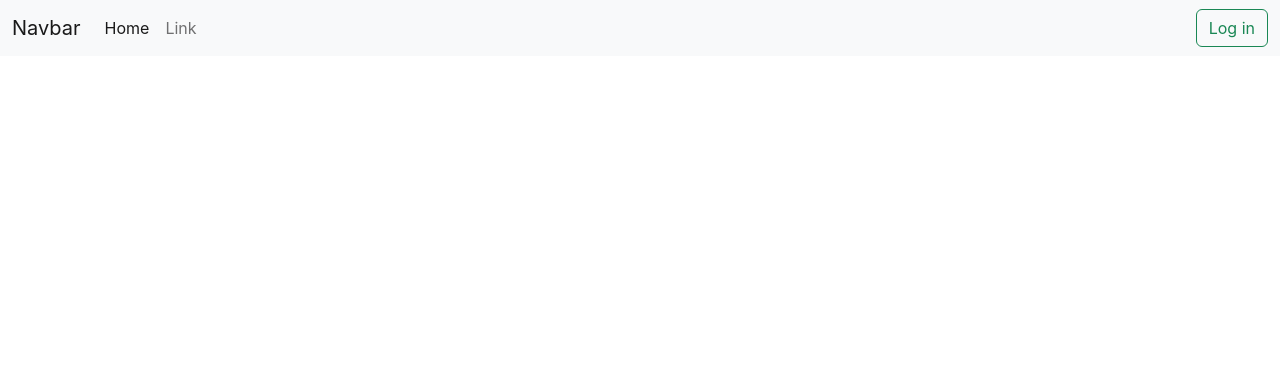
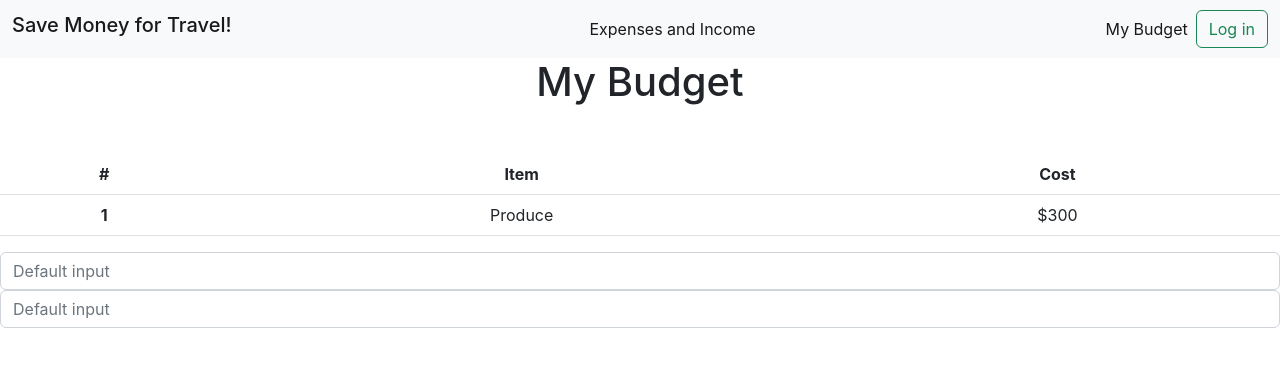
Before and after one commit to CodingCashew/journey-funds-save-money-for-travel, a React (Create React App) app: page / in a window 1280 px wide. Shown: the top 366 px of the page. Built offline with nearby package versions, Linux system fonts and the light colour scheme.

Commit message:
Add Server and TypeScript

```diff
--- a/src/App.js
+++ b/src/App.js
@@ -1,34 +1,13 @@
-import './App.css';
+import React from 'react';
+import "./App.css";
+import Navbar from "./Components/Navbar.tsx";
+import Budget from "./Components/Budget.tsx";
 
-function App() {
+const App = () => {
   return (
     <div className="App">
-
-      <nav class="navbar navbar-expand-lg bg-light">
-        <div class="container-fluid">
-          <a class="navbar-brand" href="/">Navbar</a>
-          <button class="navbar-toggler" type="button" data-bs-toggle="collapse" data-bs-target="#navbarSupportedContent" aria-controls="navbarSupportedContent" aria-expanded="false" aria-label="Toggle navigation">
-            <span class="navbar-toggler-icon"></span>
-          </button>
-          <div class="collapse navbar-collapse" id="navbarSupportedContent">
-            <ul class="navbar-nav me-auto mb-2 mb-lg-0">
-              <li class="nav-item">
-                <a class="nav-link active" aria-current="page" href="/">Home</a>
-              </li>
-              <li class="nav-item">
-                <a class="nav-link" href="/">Link</a>
-              </li>
-            </ul>
-            <form class="d-flex" role="search">
-              <button class="btn btn-outline-success" type="submit" >Log in</button>
-            </form>
-          </div>
-        </div>
-      </nav>
-
-
-
-
+      <Navbar />
+      <Budget />
     </div>
   );
 }
--- /dev/null
+++ b/src/Components/Budget.tsx
@@ -0,0 +1,54 @@
+import React from "react";
+import { budgetCategory } from "../shared/interfaces";
+
+const budget: budgetCategory[] = [{ produce: 300 }];
+
+function Budget() {
+  return (
+    <div>
+      <h1 className="mb-5">My Budget</h1>
+      {/* Add Budget button shows if budget object doesn't have any length */}
+
+      {/* if adding budget, show the input fields with button at bottom to show more rows */}
+
+      {/* map budget rows */}
+      {/* {budget.map((item, index) => (
+        <div key={index}>
+          Produce: ${item.produce}
+        </div>
+      ))} */}
+      <table className="table">
+        <thead>
+          <tr>
+            <th scope="col">#</th>
+            <th scope="col">Item</th>
+            <th scope="col">Cost</th>
+          </tr>
+        </thead>
+        <tbody>
+          {budget.map((item, index) => (
+            <tr key={index}>
+              <th scope="row">{index + 1}</th>
+              <td>Produce</td>
+              <td>${item.produce}</td>
+            </tr>
+          ))}
+        </tbody>
+      </table>
+      <input
+        className="form-control"
+        type="text"
+        placeholder="Default input"
+        aria-label="default input example"
+      ></input>
+      <input
+        className="form-control"
+        type="text"
+        placeholder="Default input"
+        aria-label="default input example"
+      ></input>
+    </div>
+  );
+}
+
+export default Budget;
--- /dev/null
+++ b/src/Components/Navbar.tsx
@@ -0,0 +1,47 @@
+import React from "react";
+
+function Navbar() {
+  return (
+    <div>
+      <nav className="navbar navbar-expand-sm bg-light">
+        <div className="container-fluid">
+          <h2 className="navbar-brand">Save Money for Travel!</h2>
+          <button
+            className="navbar-toggler"
+            type="button"
+            data-bs-toggle="collapse"
+            data-bs-target="#navbarSupportedContent"
+            aria-controls="navbarSupportedContent"
+            aria-expanded="false"
+            aria-label="Toggle navigation"
+          >
+            <span className="navbar-toggler-icon"></span>
+          </button>
+          <div className="collapse navbar-collapse" id="navbarSupportedContent">
+            <ul className="navbar-nav ms-auto mb-2 mb-lg-0 mw-30">
+              <li className="nav-item">
+                <a className="nav-link active" aria-current="page" href="/">
+                  Expenses and Income
+                </a>
+              </li>
+            </ul>
+            <ul className="navbar-nav ms-auto mb-2 mb-lg-0 mw-30">
+              <li className="nav-item">
+                <a className="nav-link active" aria-current="page" href="/">
+                  My Budget
+                </a>
+              </li>
+            </ul>
+            <form className="d-flex" role="search">
+              <button className="btn btn-outline-success" type="submit">
+                Log in
+              </button>
+            </form>
+          </div>
+        </div>
+      </nav>
+    </div>
+  );
+}
+
+export default Navbar;
--- /dev/null
+++ b/src/shared/interfaces.tsx
@@ -0,0 +1,3 @@
+export interface budgetCategory {
+  [key: string]: number;
+}
```
Also changed, not shown: package.json (+14 -2 lines), tsconfig.json (added, +14 -0 lines), 2 other files (tests, documents, lock files or other folders).
